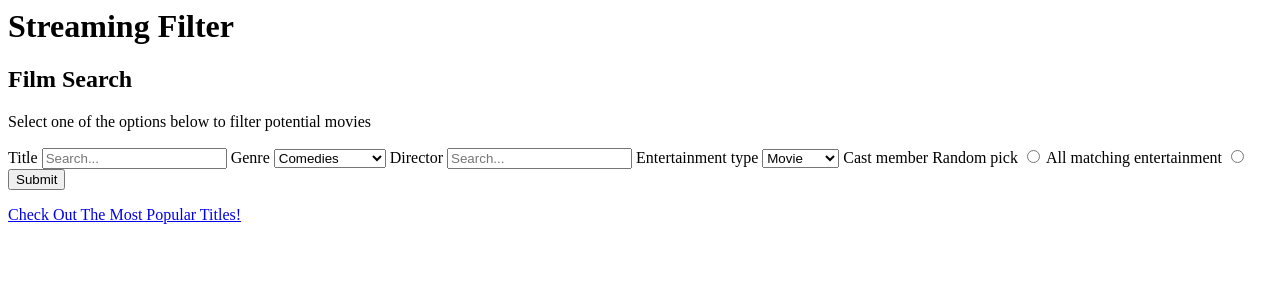
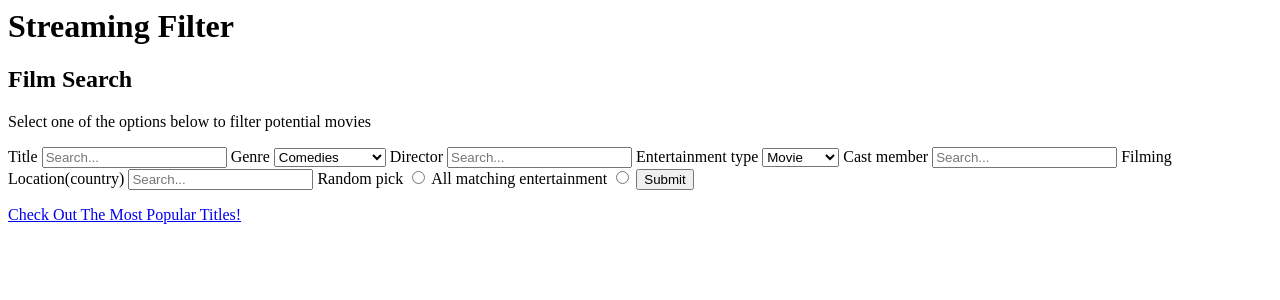
Before and after one commit to CS-257-S22/team-project-team-e-1, a Flask app: template templates/home.html in a window 1280 px wide. Shown: the top 300 px of the page. Run offline with Flask 2, Linux system fonts and the light colour scheme; the template is opened without the code that fills it, so the values that code supplies are empty.

Commit message:
adding more stuff

```diff
--- a/templates/home.html
+++ b/templates/home.html
@@ -27,8 +27,14 @@
                     <option value="Movie">Movie</option>
                     <option value="TV Show">TV Show</option>
                 </select>
-                <label for ="Cast member">Cast member</label>
-
+                <label for ="query4">Cast member</label>
+                <input type="search" id="query4" name="castChoice"
+                 placeholder="Search..."
+                 aria-label="Enter a cast member">
+                 <label for ="query5">Filming Location(country)</label>
+                <input type="search" id="query5" name="countryChoice"
+                 placeholder="Search..."
+                 aria-label="Enter a filming location(country)">
                  <label for="randomCheck">Random pick</label>
                  <input type="radio" id="randomCheck" name="randomnessChoice" value="Random">
                  <label for="standardCheck">All matching entertainment</label>
```
